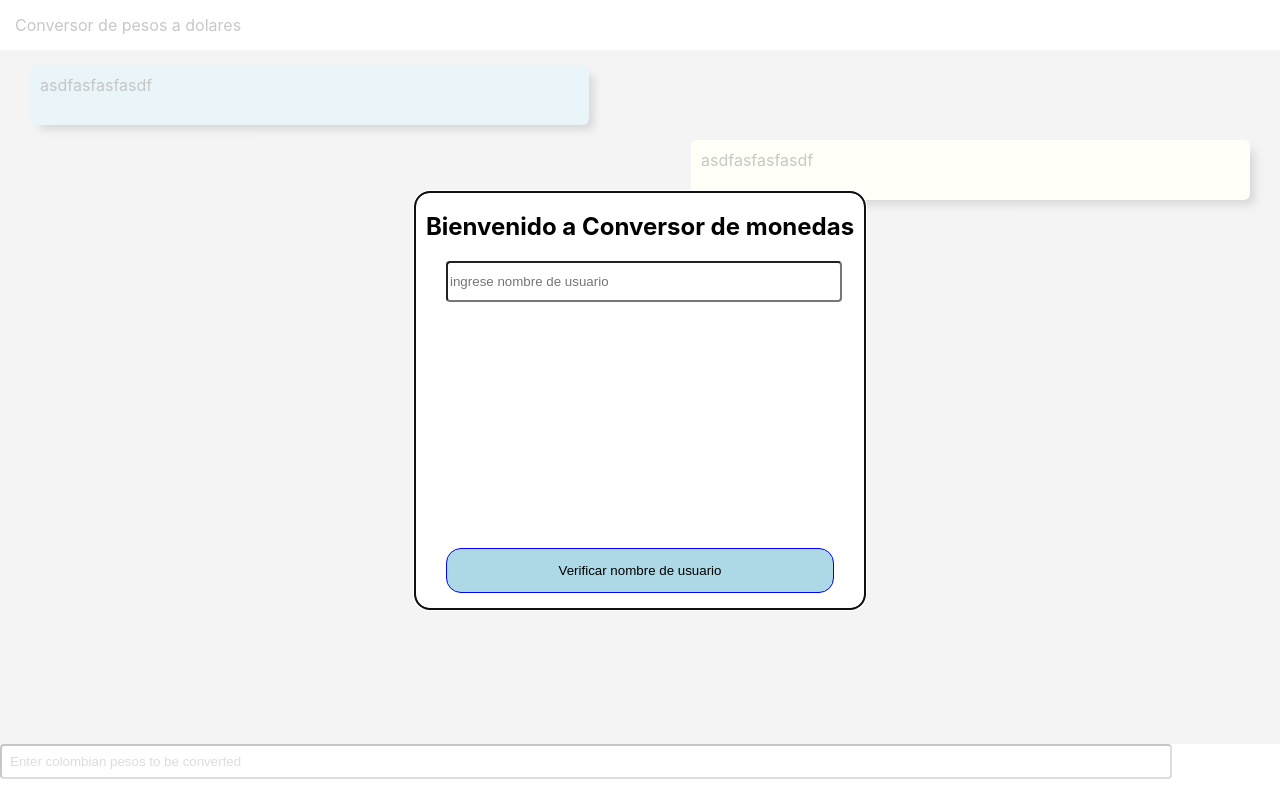
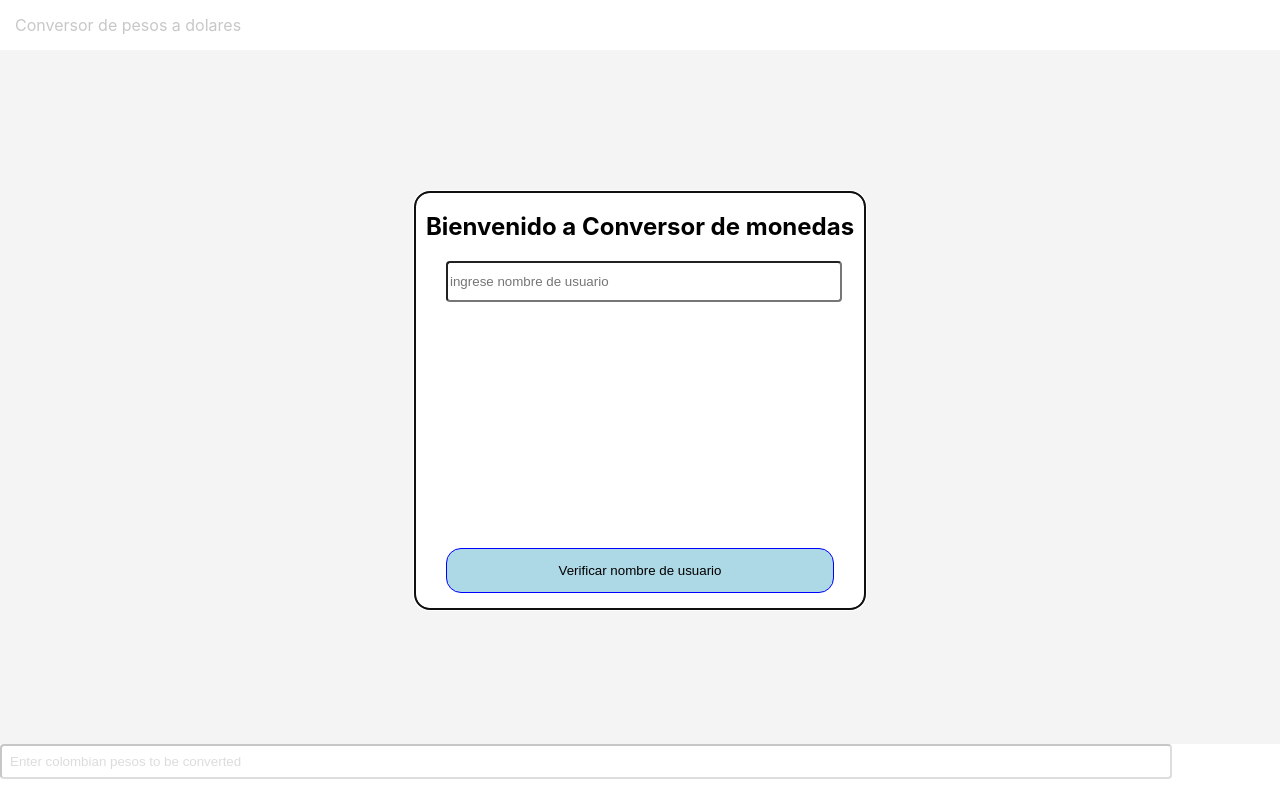
Before and after one commit to drakedey/solati-chat-front, a React (Create React App) app: page / in a window 1280 px wide. Built offline with nearby package versions, Linux system fonts and the light colour scheme; no server answers.

Commit message:
feature: chat room integrated to logout

```diff
--- a/src/components/chatInput/index.js
+++ b/src/components/chatInput/index.js
@@ -11,6 +11,7 @@ const ChatInput = ({ onMessageSent }) => {
 
   const handleSubmit = event => {
     event.preventDefault();
+    setMessage('');
     // TODO: add validation
     onMessageSent(message)
   }
@@ -18,7 +19,7 @@ const ChatInput = ({ onMessageSent }) => {
   return (
     <div className="input_container">
       <form onSubmit={handleSubmit}>
-        <input className="input" type="number" min={0} onChange={handleMessageChange} placeholder="Enter colombian pesos to be converted" />
+        <input className="input" type="number" min={0} onChange={handleMessageChange} value={message} placeholder="Enter colombian pesos to be converted" />
       </form>
     </div>
   )
--- a/src/container/chatroom/index.js
+++ b/src/container/chatroom/index.js
@@ -1,7 +1,9 @@
-import React, { useState, useEffect } from 'react';
+import React, { useState, useEffect, useContext } from 'react';
 import socketIOClient from 'socket.io-client';
 
 import './styles.css';
+
+import { UserContext } from '../../providers/User';
 
 import ChatMessageUnit from '../../components/chatMessageUnit';
 import ChatInput from '../../components/chatInput';
@@ -11,11 +13,20 @@ import AuthenticationModal from '../../components/authenticationModal';
 const ENDPOINT = 'http://127.0.0.1:5000';
 
 const ChatRoom = () => {
-  const [messages, setMessages] = useState([
-    { message: 'asdfasfasfasdf', from: 'server' },
-    { message: 'asdfasfasfasdf', from: 'client' },
-  ]);
+  const [messages, setMessages] = useState([]);
   const [socket, setSocket] = useState(null);
+  const { data } = useContext(UserContext);
+
+  useEffect(() => {
+    setMessages([]);
+    if (Boolean(data.token)) {
+      const socket = socketIOClient(ENDPOINT);
+      socket.on('REQUEST_MESSAGE_RESPONSE', handleMessageReceived);
+      setSocket(socket);
+    } else if (socket && !Boolean(data.token)) {
+      socket.close();
+    }
+  }, [data.token]);
 
   const handleMessageReceived = (data) => {
     const message = `Para COP ${data.conversionData.value}, la conversion es: USD ${data.conversionData.conversion}`;
@@ -24,14 +35,6 @@ const ChatRoom = () => {
       { message, from: 'server' },
     ]);
   };
-
-  useEffect(() => {
-    const socket = socketIOClient(ENDPOINT);
-
-    socket.on('REQUEST_MESSAGE_RESPONSE', handleMessageReceived);
-
-    setSocket(socket);
-  }, []);
 
   const mapMessageUnits = () =>
     messages.map((message, idx) => <ChatMessageUnit key={idx} {...message} />);
```
